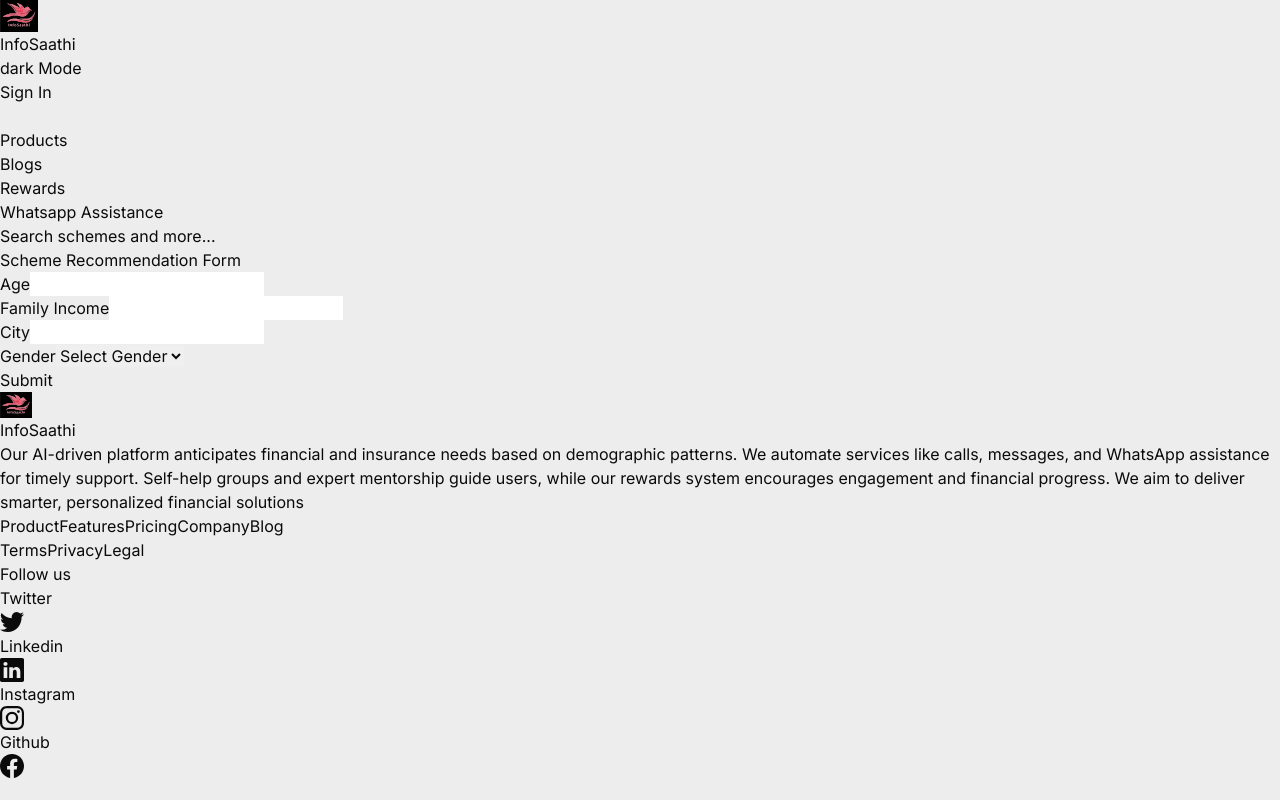
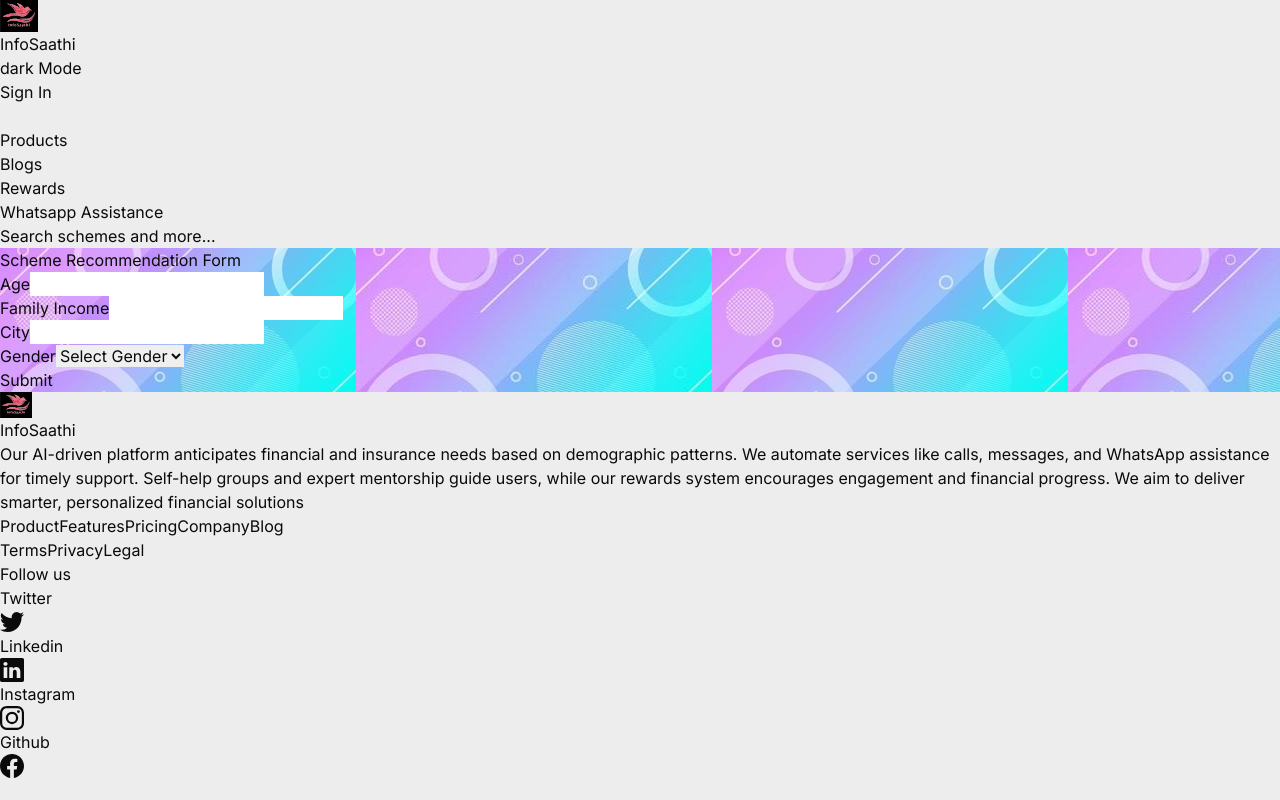
Before and after one commit to YTheLynch/SIH-2024, a Next.js app: page /scheme_recommendation in a window 1280 px wide. Built offline with nearby package versions, Linux system fonts and the light colour scheme.

Commit message:
adjust images

```diff
--- a/src/app/page.js
+++ b/src/app/page.js
@@ -21,11 +21,11 @@
 
         <SectionTitle
           preTitle="Watch a video"
-          title="Learn how to fullfil your needs"
+          title="From Streets to Solutions: A Glimpse Into Our Impact"
         >
         </SectionTitle>
 
-        <Video videoId="a6KxA-kxAQ4" />
+        <Video videoId="Uiw1Hb5D2XA" />
 
         <SectionTitle preTitle="Testimonials" title="Real Stories, Real Trust">
         </SectionTitle>
--- a/src/app/scheme_recommendation/page.js
+++ b/src/app/scheme_recommendation/page.js
@@ -14,7 +14,6 @@
   });
   const [result, setResult] = useState([]);
   const [submitted, setSubmitted] = useState(false);
-
   const [isString, setIsString] = useState(false);
 
   const handleChange = (e) => {
@@ -42,16 +41,13 @@
       setIsString(false);
       setResult(data.message);
     }
-
   };
-
-
 
   return (
     <>
       <Navbar />
-      <div className="flex items-center justify-center min-h-screen bg-gradient-to-r from-red-100 to-red-200">
-      <form onSubmit={handleSubmit} className="w-full max-w-2xl p-8 bg-white rounded-lg shadow-lg mx-4 md:mx-0 space-y-6">
+      <div className="flex items-center justify-center min-h-screen bg-cover bg-center" style={{ backgroundImage: "url('/img/recomm_image.jpg')" }}>
+        <form onSubmit={handleSubmit} className="w-full max-w-2xl p-8 bg-white bg-opacity-80 rounded-lg shadow-lg mx-4 md:mx-0 space-y-6">
           <h1 className="text-3xl font-extrabold text-gray-800 mb-6 text-center">Scheme Recommendation Form</h1>
 
           <div className="form-group">
@@ -142,4 +138,5 @@
     </>
   );
 };
+
 export default SchemeRecommendationPage;
```
Also changed, not shown: public/img/recomm_image.jpg (added). Lines whose indentation alone changed are shown as unchanged.
